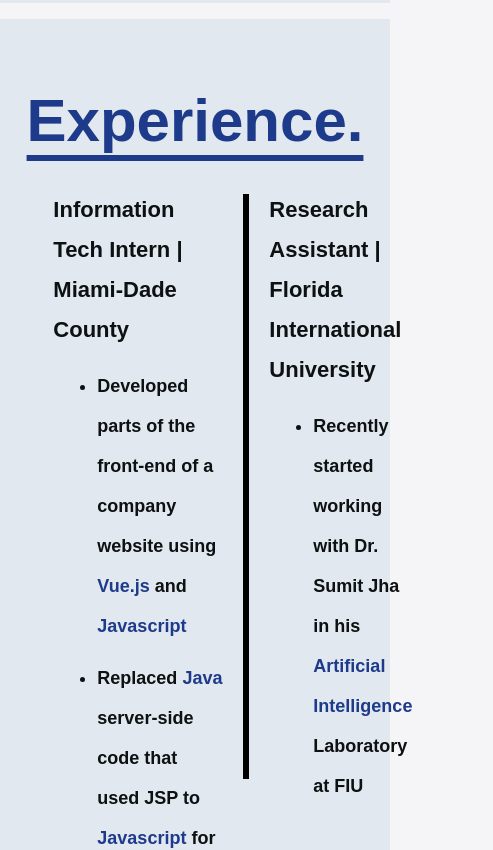
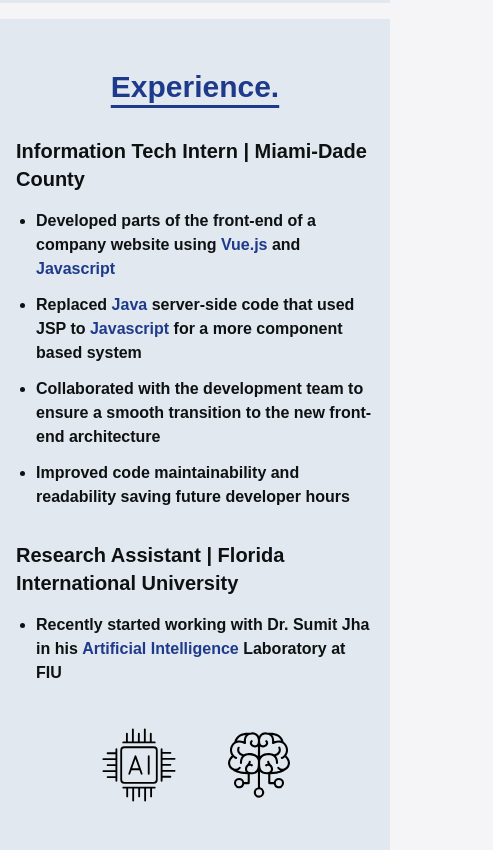
Before and after one commit to andresdanfernandez/Personal-Website, a React (Vite) app: page / in a window 390 px wide. Shown: the part 981-1831 px from the top of the page, 493 px wide, since content can reach past the window. Built offline with nearby package versions, Linux system fonts and the light colour scheme.

Commit message:
add responsive design to experience component

```diff
--- a/src/components/Experience.tsx
+++ b/src/components/Experience.tsx
@@ -2,51 +2,55 @@
 import AI from "../assets/ai.svg";
 import Brain from "../assets/brain.svg";
 
-const Experience =  forwardRef<HTMLDivElement>((_, ref) => {
+const Experience = forwardRef<HTMLDivElement>((_, ref) => {
+  return (
+    <div ref={ref} className="min-h-screen bg-slate-200 py-12 px-4 mt-4 sm:px-6 lg:px-8 flex flex-col items-center justify-center">
+      <div className="w-full max-w-6xl">
+        <h1 className="font-extrabold text-3xl sm:text-4xl md:text-5xl lg:text-6xl text-blue-900 text-center mb-8 underline underline-offset-8">
+          Experience.
+        </h1>
 
-    return (
-        <div ref={ref} className="h-screen bg-slate-200 mt-4 flex items-center justify-center text-4xl border">
-            <div className="justify-center w-10/12 h-5/6" >
-                <div className="h-20  border flex justify-center" >
-                    <h1 className="font-extrabold underline underline-offset-[14px] text-6xl text-blue-900" >Experience.</h1>
-                </div>
-                <div className="flex flex-row justify-between w-full h-5/6" >
-
-                    <div className="mx-5 mt-5 w-full h-full" >
-                        <h1 className="text-[22px]" >Information Tech Intern | Miami-Dade County</h1>
-                        <ul className="text-[18px] list-disc pl-5 ml-6 space-y-3 mt-4" >
+        <div className="flex flex-col lg:flex-row justify-between w-full space-y-8 lg:space-y-0 lg:space-x-8">
+          <div className="w-full lg:w-1/2">
+            <h2 className="text-xl sm:text-2xl font-semibold mb-4">
+              Information Tech Intern | Miami-Dade County
+            </h2>
+            <ul className="text-base sm:text-lg list-disc pl-5 space-y-3">
               <li>
-                                <p>Developed parts of the front-end of a company website using <span className="font-extrabold text-blue-900" >Vue.js</span> and <span className="font-extrabold text-blue-900" >Javascript</span></p>
+                Developed parts of the front-end of a company website using <span className="font-extrabold text-blue-900">Vue.js</span> and <span className="font-extrabold text-blue-900">Javascript</span>
               </li>
               <li>
-                                <p>Replaced <span className="font-extrabold text-blue-900">Java</span> server-side code that used JSP to <span className="font-extrabold text-blue-900">Javascript</span> for a more component based system</p>
+                Replaced <span className="font-extrabold text-blue-900">Java</span> server-side code that used JSP to <span className="font-extrabold text-blue-900">Javascript</span> for a more component based system
               </li>
               <li>
-                                <p>Collaborated with the development team to ensure a smooth transition to the new front-end architecture</p>
+                Collaborated with the development team to ensure a smooth transition to the new front-end architecture
               </li>
               <li>
-                                <p>Improved code maintainability and readability saving future developer hours</p>
+                Improved code maintainability and readability saving future developer hours
               </li>
             </ul>
           </div>
-                    <div className=" h-full mt-6 border border-l-[5px] border-black"></div>
-                    <div className="mx-5 mt-5 w-full h-full">
-                        <h1 className="text-[22px]" >Research Assistant | Florida International University</h1>
-                        <ul className=" text-[18px] list-disc pl-5 ml-6 space-y-3 mt-4" >
+
+          <div className="hidden lg:block w-px bg-black"></div>
+
+          <div className="w-full lg:w-1/2">
+            <h2 className="text-xl sm:text-2xl font-semibold mb-4">
+              Research Assistant | Florida International University
+            </h2>
+            <ul className="text-base sm:text-lg list-disc pl-5 space-y-3 mb-8">
               <li>
-                                <p>Recently started working with Dr. Sumit Jha in his <span className="font-extrabold text-blue-900" >Artificial Intelligence</span> Laboratory at FIU</p>
+                Recently started working with Dr. Sumit Jha in his <span className="font-extrabold text-blue-900">Artificial Intelligence</span> Laboratory at FIU
               </li>
             </ul>
-                        <div className="border flex gap-20 justify-center mt-16" >
-                            <img src={AI} alt="AI Icon" width="120px" />
-                            <img src={Brain} alt="Brain Icon" width="105px" />
-                        </div>
-                    </div>
-
+            <div className="flex justify-center items-center space-x-8">
+              <img src={AI} alt="AI Icon" className="w-24 sm:w-32" />
+              <img src={Brain} alt="Brain Icon" className="w-20 sm:w-28" />
             </div>
           </div>
         </div>
-    )
+      </div>
+    </div>
+  );
 });
 
 export default Experience;
```
Lines whose indentation alone changed are shown as unchanged.
